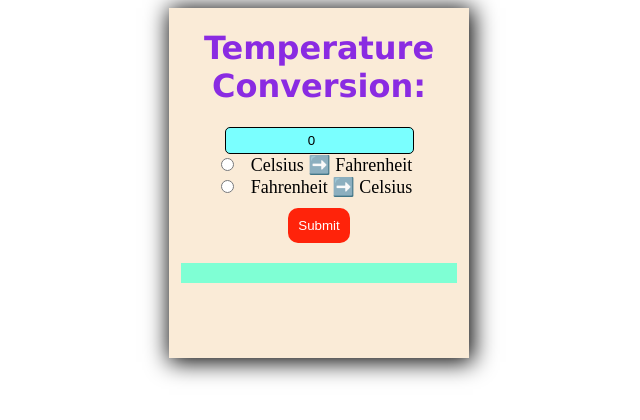
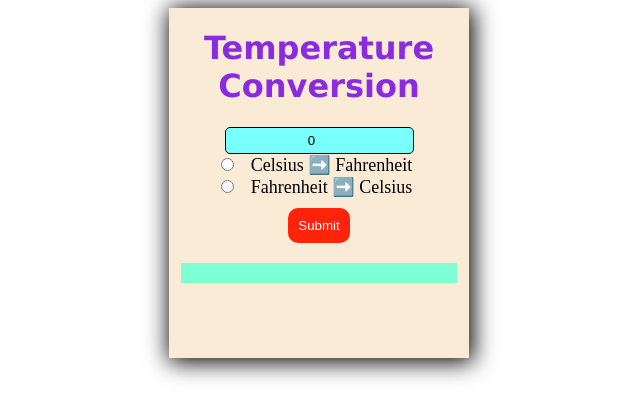
Before and after one commit to ParthSurnar/Frontend-Small-Projects, a plain HTML site: page Temperature Conversion Program/index.html in a window 1280 px wide. Shown: the full height of the page, 321-961 px from the left. Drawn offline with Linux system fonts and the light colour scheme.

Commit message:
Temperature Comversion

```diff
--- a/Temperature Conversion Program/index.html
+++ b/Temperature Conversion Program/index.html
@@ -8,7 +8,7 @@
 </head>
 <body>
     <form>
-        <h1>Temperature Conversion:</h1>
+        <h1>Temperature Conversion </h1>
         <input type="number" id="textBox" value="0"><br>
         <input type="radio" id="toFahrenheit" name="unit">
         <label for="toFahrenhit" class="input">Celsius ➡️ Fahrenheit</label> <br>
```
